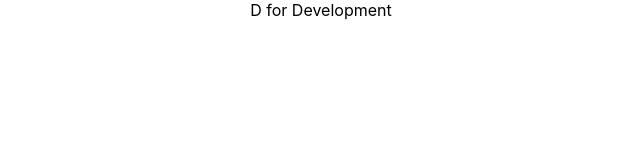
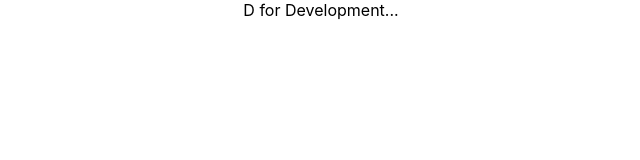
Before and after one commit to prjoshi60/home-work-react, a React (Create React App) app: page / in a window 1280 px wide. Shown: the top 160 px of the page, without its empty margins (319-959 px from the left). Built offline with nearby package versions, Linux system fonts and the light colour scheme.

Commit message:
Simple Development-2

```diff
--- a/src/App.js
+++ b/src/App.js
@@ -3,7 +3,7 @@ import './App.css';
 function App() {
   return (
     <div className="App">
-      D for Development
+      D for Development...
     </div>
   );
 }
```
